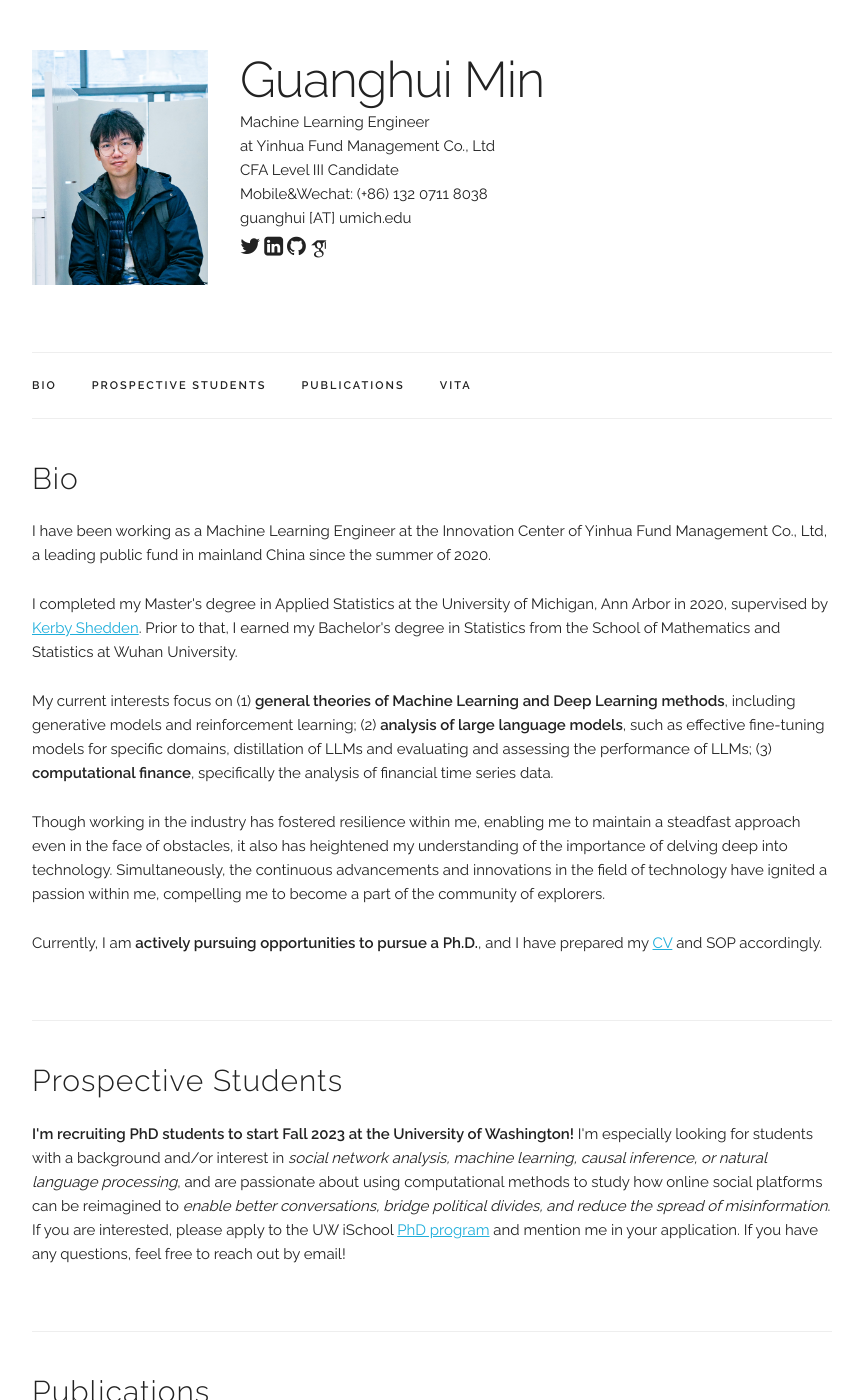
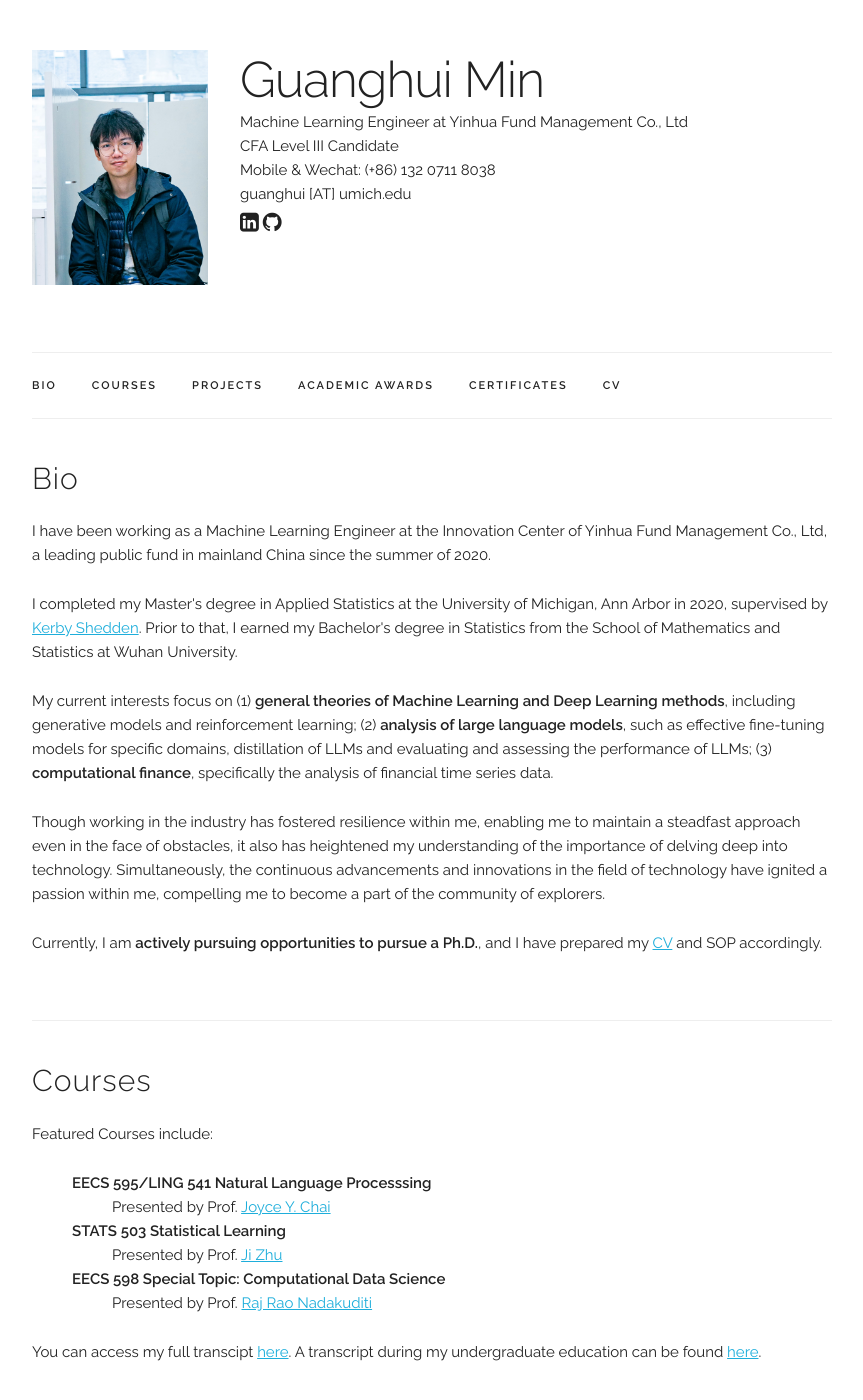
Before and after one commit to GuanghuiMin/GuanghuiMin.github.io, a Jekyll site: the page built from index.html, in a window 1280 px wide and 1400 px high. Shown: the whole window, without its empty margins (208-1071 px from the left). Built offline with Jekyll 4.4.1, drawn with Linux system fonts in a browser that asks for light colours; some web fonts are replaced; some of the changed text lies outside the part shown.

Commit message:
update some basic information

```diff
--- a/_data/main_info.yaml
+++ b/_data/main_info.yaml
@@ -1,5 +1,5 @@
 name: "Guanghui Min"
-title: "Machine Learning Engineer<br/>at Yinhua Fund Management Co., Ltd<br/> CFA Level III Candidate<br/>Mobile&Wechat: (+86) 132 0711 8038"
+title: "Machine Learning Engineer at Yinhua Fund Management Co., Ltd<br/> CFA Level III Candidate<br/>Mobile & Wechat: (+86) 132 0711 8038"
 email: "guanghui [AT] umich.edu"
 profile_pic: "/assets/profile-pics/GM.jpg"
 #twitter: ""
--- a/_layouts/default.html
+++ b/_layouts/default.html
@@ -76,9 +76,9 @@
             <p>{{ site.data.main_info.title }}</p>
             <p>{{ site.data.main_info.email }}</p>
             <p>
-              <span onclick="window.open('{{ site.data.main_info.twitter }}')" style="cursor: pointer">
-                <i class="fa fa-twitter" aria-hidden="true"></i>
-              </span>
+<!--              <span onclick="window.open('{{ site.data.main_info.twitter }}')" style="cursor: pointer">-->
+<!--                <i class="fa fa-twitter" aria-hidden="true"></i>-->
+<!--              </span>-->
 
               <span onclick="window.open('{{ site.data.main_info.linkedin }}')" style="cursor: pointer">
                 <i class="fa fa-linkedin-square" aria-hidden="true"></i>
@@ -88,9 +88,9 @@
                 <i class="fa fa-github" aria-hidden="true"></i>
               </span>
 
-              <span onclick="window.open('{{ site.data.main_info.google_scholar }}')" style="cursor: pointer">
-                <i class="ai ai-google-scholar ai-lg" aria-hidden="true"></i>
-              </span>
+<!--              <span onclick="window.open('{{ site.data.main_info.google_scholar }}')" style="cursor: pointer">-->
+<!--                <i class="ai ai-google-scholar ai-lg" aria-hidden="true"></i>-->
+<!--              </span>-->
             </p>
         </div>
       </div>
@@ -101,10 +101,11 @@
       <div class="container">
         <ul class="navbar-list">
           <li class="navbar-item"><a class="navbar-link" href={{ "/index.html#bio" | prepend: site.baseurl }}>Bio</a></li>
-          <li class="navbar-item"><a class="navbar-link" href={{ "/index.html#prospective-students" | prepend: site.baseurl }}>Prospective Students</a></li>
-          <li class="navbar-item"><a class="navbar-link" href={{ "/index.html#publications" | prepend: site.baseurl }}>Publications</a></li>
-          <!--<li class="navbar-item"><a class="navbar-link" href={{ "/index.html#projects" | prepend: site.baseurl }}>Projects</a></li>-->
-          <li class="navbar-item"><a class="navbar-link" href={{ "/index.html#resume" | prepend: site.baseurl }}>Vita</a></li>
+          <li class="navbar-item"><a class="navbar-link" href={{ "/index.html#courses" | prepend: site.baseurl }}>Courses</a></li>
+          <li class="navbar-item"><a class="navbar-link" href={{ "/index.html#projects" | prepend: site.baseurl }}>Projects</a></li>
+          <li class="navbar-item"><a class="navbar-link" href={{ "/index.html#awards" | prepend: site.baseurl }}>Academic Awards</a></li>
+          <li class="navbar-item"><a class="navbar-link" href={{ "/index.html#certificates" | prepend: site.baseurl }}>Certificates</a></li>
+            <li class="navbar-item"><a class="navbar-link" href={{ "/index.html#resume" | prepend: site.baseurl }}>CV</a></li>
         </ul>
       </div>
     </nav>
--- a/index.html
+++ b/index.html
@@ -27,6 +27,27 @@
 
 </div>
 
+
+<!-- ========== COURSES ========== -->
+<div class="docs-section" id="courses">
+  <h4>Courses</h4>
+  <p>
+    Featured Courses include:
+    <dl style="PADDING-LEFT: 40px">
+    <dt><b>EECS 595/LING 541 Natural Language Processsing</b></dt>
+    <dd>Presented by Prof. <a href="https://web.eecs.umich.edu/~chaijy/" target="_blank">Joyce Y. Chai</a></dd>
+    <dt><b>STATS 503 Statistical Learning</b></dt>
+    <dd>Presented by Prof. <a href="https://dept.stat.lsa.umich.edu/~jizhu/" target="_blank">Ji Zhu</a></dd>
+    <dt><b>EECS 598 Special Topic: Computational Data Science</b></dt>
+    <dd>Presented by Prof. <a href="https://rajrao.engin.umich.edu/" target="_blank">Raj Rao Nadakuditi</a></dd>
+    </dl>
+  You can access my full transcipt <a href="https://drive.google.com/file/d/1_zwaAht4bU5k2CJFNglHWK61ih4VlxH0/view?usp=drive_link" target="_blank">here</a>. A transcript during my undergraduate education can be found <a href="https://drive.google.com/file/d/1pBtozkot6uIk9FB7i041AK0Vk5zLkJH6/view?usp=drive_link" target="_blank">here</a>.
+  </p>
+
+</div>
+
+
+<!-- ========== PROSPECTIVE-STUDENTS ==========
 <div class="docs-section" id="prospective-students">
   <h4>Prospective Students</h4>
   <p>
@@ -127,6 +148,7 @@
   </div>
 </div>
 
+-->
 
 <div class="docs-section" id="projects">
   <h4>Projects</h4>
@@ -229,39 +251,15 @@
 </div>
 
 
-<div class="docs-section" id="template">
-    <h4>Website Design</h4>
-    Since I made this website, many people have found this Jekyll template useful
-    <a href="https://people.csail.mit.edu/davidam/" target="_blank">[1</a>,
-    <a href="https://thashim.github.io/" target="_blank">2</a>,
-    <a href="https://pauljwright.github.io/" target="_blank">3</a>,
-    <a href="https://bayesianbrad.github.io/" target="_blank">4</a>,
-    <a href="https://ahxt.github.io/" target="_blank">5</a>,
-    <a href="https://code-terminator.github.io/" target="_blank">6</a>,
-    <a href="https://dinacmistry.github.io/" target="_blank">7</a>,
-    <a href="https://stanniszhou.github.io/" target="_blank">8</a>,
-    <a href="http://binghongchen.net/" target="_blank">9</a>,
-    <a href="https://jirvin16.github.io/" target="_blank">10</a>,
-    <a href="https://mengliu1998.github.io/" target="_blank">11</a>,
-    <a href="https://amir-rahimi.github.io/" target="_blank">12</a>,
-    <a href="https://taoyds.github.io/" target="_blank">13</a>,
-    <a href="https://zhangjingtun.com/" target="_blank">14</a>,
-    <a href="https://www.saraiht.com/" target="_blank">15</a>,
-    <a href="https://tomyan555.github.io/" target="_blank">16</a>,
-    <a href="https://abhishekgrewal.github.io/" target="_blank">17</a>,
-    <a href="https://xuezhemax.github.io/" target="_blank">18</a>,
-    <a href="https://mmeendez8.github.io/" target="_blank">19</a>,
-    <a href="https://pkassraie.github.io/" target="_blank">20</a>,
-    <a href="https://ninasakhnini.dev/" target="_blank">21</a>,
-    <a href="http://www.yapengtian.com/" target="_blank">22</a>,
-    <a href="https://weijian-li.github.io/" target="_blank">23</a>,
-    <a href="https://www.seas.upenn.edu/~elenter/" target="_blank">24</a>,
-    <a href="https://cm-bf.github.io/" target="_blank">25</a>,
-    <a href="https://stuartburrell.github.io/" target="_blank">26</a>].
-    <!--<br/>-->
-    You can find all the code needed to build your website in this <a href="https://github.com/msaveski/www_personal" target="_blank">GitHub repo</a>.
-    Feel free to use it. <br/>
+<div class="docs-section" id="other">
+    <h4>Miscellaneous</h4>
+In my spare time, I am a tough boxer trained by coach <a href="https://www.instagram.com/shengming1933/" target="_blank">Shengming Huang</a>. Hope to step into a real boxing ring someday;)
+</div>
 
-    If you end up using it, please link to here and drop me an email.
-    I'm always happy to see people using it.
+
+<div class="docs-section" id="ack">
+  <h4>Acknowledgement</h4>
+  <p>
+    This website uses the website design and template by <a href="https://github.com/msaveski/www_personal">Martin Saveski</a>
+  </p>
 </div>
```
Also changed, not shown: other parts of index.html (+2 -2 lines), libs/icon.png, 11 other files.
